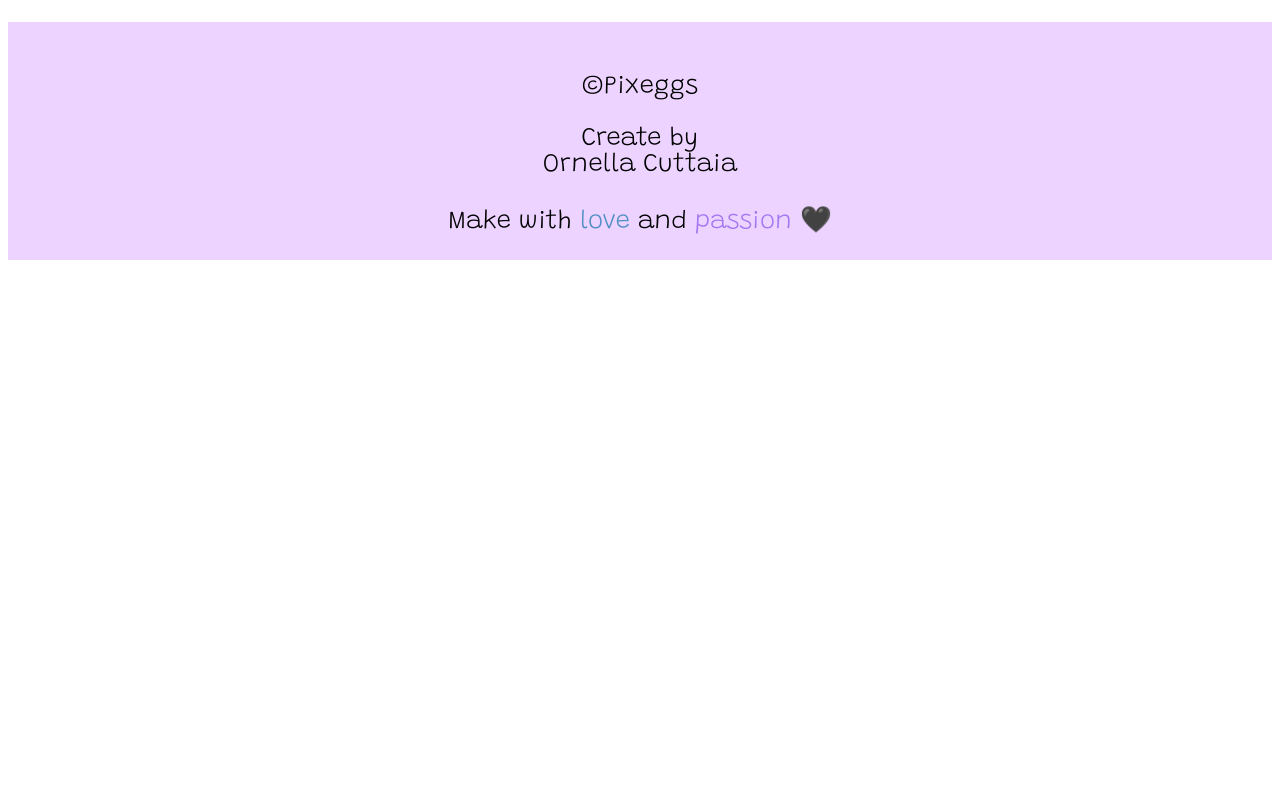
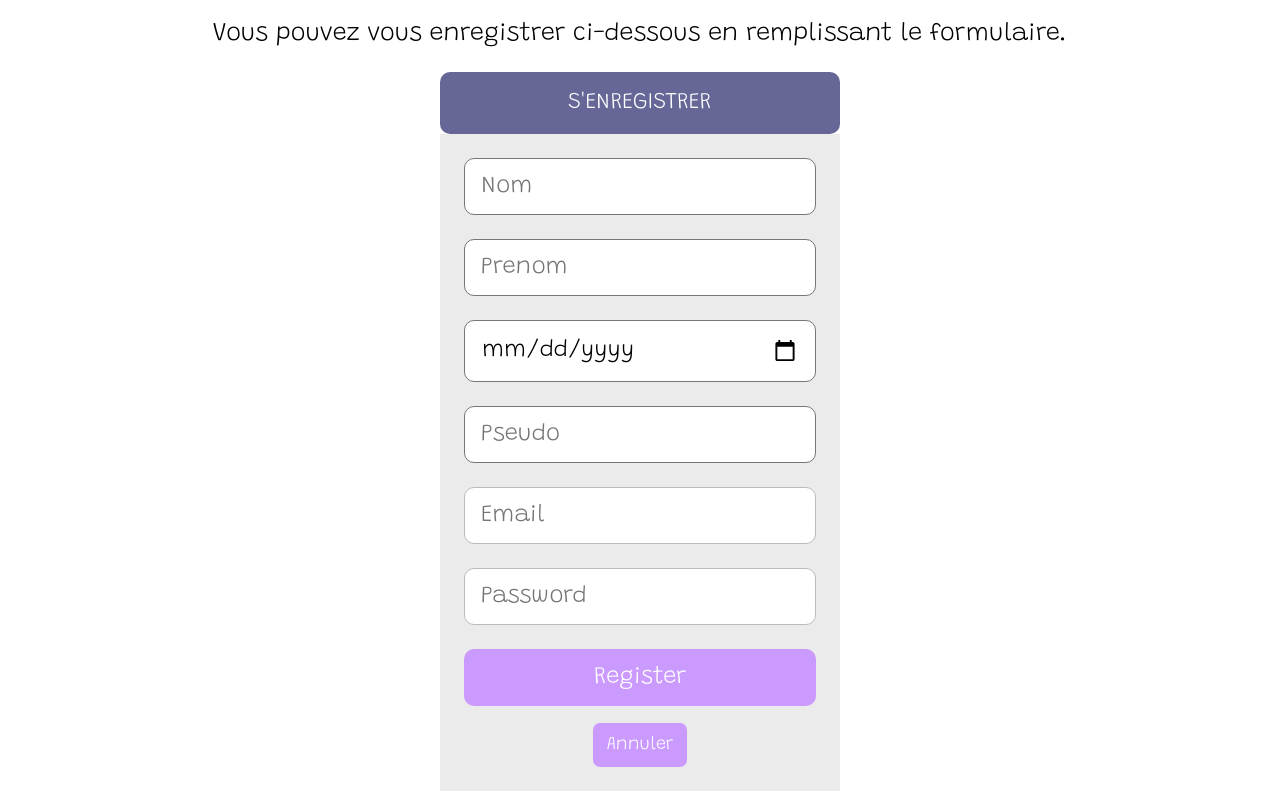
Before and after one commit to Ornellac/pixeggs, an Angular app: page /register in a window 1280 px wide. Before the commit this address led to /. Shown: the part 460-1260 px from the top of the page. Before the commit the page ends 800 px from the top, so only its background shows below. Built offline with nearby package versions, Linux system fonts and the light colour scheme; a web font is replaced by a local one.

Commit message:
Enregistrement des utilisateur terminer

```diff
--- a/src/app/app-routing.module.ts
+++ b/src/app/app-routing.module.ts
@@ -1,3 +1,5 @@
+import { ChoixComponent } from './choix/choix.component';
+import { RegisterComponent } from './register/register.component';
 import { NgModule } from '@angular/core';
 import { RouterModule, Routes } from '@angular/router';
 import { AccueilComponent } from './accueil/accueil.component';
@@ -10,7 +12,9 @@ const routes: Routes = [
   {path:'', redirectTo:'accueil', pathMatch:'full'},
   {path:'accueil', component:AccueilComponent},
   {path:'connexion', component:ConnexionComponent},
-  {path:'admin', component:AdminComponent}
+  {path:'admin', component:AdminComponent},
+  {path:'register', component:RegisterComponent},
+  {path:'choix', component:ChoixComponent}
 ];
 
 @NgModule({
--- a/src/app/app.module.ts
+++ b/src/app/app.module.ts
@@ -11,6 +11,8 @@ import { ConnexionComponent } from './connexion/connexion.component';
 import { AdminComponent } from './admin/admin.component';
 import { ReactiveFormsModule } from '@angular/forms';
 import { InscriptionComponent } from './inscription/inscription.component';
+import { RegisterComponent } from './register/register.component';
+import { ChoixComponent } from './choix/choix.component';
 
 @NgModule({
   declarations: [
@@ -21,6 +23,8 @@ import { InscriptionComponent } from './inscription/inscription.component';
     ConnexionComponent,
     AdminComponent,
     InscriptionComponent,
+    RegisterComponent,
+    ChoixComponent
   ],
   imports: [
     BrowserModule,
--- /dev/null
+++ b/src/app/choix/choix.component.html
@@ -0,0 +1,3 @@
+<p>
+  Félicitation ! Votre compte a été créez avec succes.
+</p>
--- /dev/null
+++ b/src/app/choix/choix.component.ts
@@ -0,0 +1,20 @@
+import { AuthService } from './../auth.service';
+import { Component, OnInit } from '@angular/core';
+import { FormBuilder, FormGroup, Validators } from '@angular/forms';
+import { Router } from '@angular/router';
+import { Utilisateur } from '../models/utilisateur';
+import { ApiService } from '../services/api.service';
+
+@Component({
+  selector: 'app-choix',
+  templateUrl: './choix.component.html',
+  styleUrls: ['./choix.component.scss']
+})
+export class ChoixComponent implements OnInit {
+
+  constructor(private _api:ApiService, private authService:AuthService, private router:Router) { }
+
+  ngOnInit() {
+  }
+
+}
--- a/src/app/connexion/connexion.component.html
+++ b/src/app/connexion/connexion.component.html
@@ -1,4 +1,4 @@
-<p>Veuillez vous identifier.<br> Si vous ne disposez d'aucun compte, vous pouvez en créez un <a routerLink="#">ici.</a></p>
+<p>Veuillez vous identifier.<br> Si vous ne disposez d'aucun compte, vous pouvez en créez un <a routerLink="/register">ici.</a></p>
 
 <div class="login">
     <h2 class="login-header">S'identifier</h2>
--- a/src/app/connexion/connexion.component.ts
+++ b/src/app/connexion/connexion.component.ts
@@ -11,8 +11,10 @@ import { ApiService } from '../services/api.service';
   styleUrls: ['./connexion.component.scss']
 })
 export class ConnexionComponent implements OnInit {
+
   loginForm!: FormGroup;
   isSubmitted = false;
+
   constructor(private _api:ApiService, private authService:AuthService, private router:Router, private formBuilder:FormBuilder ) { }
 
   ngOnInit() {
@@ -21,7 +23,9 @@ export class ConnexionComponent implements OnInit {
       Password:['', Validators.required]
     });
   }
+
   get formControls() { return this.loginForm.controls; }
+
   seConnecter(){
     console.log(this.loginForm.value);
     this.isSubmitted = true;
--- /dev/null
+++ b/src/app/register/register.component.html
@@ -0,0 +1,53 @@
+<p>Vous pouvez vous enregistrer ci-dessous en remplissant le formulaire.</p>
+
+<div class="login">
+  <h2 class="login-header">S'enregistrer</h2>
+  <form [formGroup]="registerForm" class="login-container" (ngSubmit)="senregistrer()">
+    <p [ngClass]="{ 'has-error': isSubmit && formControls.Nom.errors }">
+      <input type="text" placeholder="Nom" formControlName="Nom">
+    </p>
+    <div *ngIf="isSubmit && formControls.Nom.errors" class="help-block">
+      <div *ngIf="formControls.Nom.errors.required" font color="red">Un nom est requis.</div>
+    </div>
+
+    <p [ngClass]="{ 'has-error': isSubmit && formControls.Prenom.errors }">
+      <input type="text" placeholder="Prenom" formControlName="Prenom">
+    </p>
+    <div *ngIf="isSubmit && formControls.Prenom.errors" class="help-block">
+      <div *ngIf="formControls.Prenom.errors.required" font color="red">Un prénom est requis.</div>
+    </div>
+
+    <p [ngClass]="{ 'has-error': isSubmit && formControls.DateNaiss.errors }">
+      <input type="date" placeholder="DateNaiss" formControlName="DateNaiss">
+    </p>
+    <div *ngIf="isSubmit && formControls.DateNaiss.errors" class="help-block">
+      <div *ngIf="formControls.DateNaiss.errors.required" font color="red">Une date est requise.</div>
+    </div>
+
+    <p [ngClass]="{ 'has-error': isSubmit && formControls.Pseudo.errors }">
+      <input type="text" placeholder="Pseudo" formControlName="Pseudo">
+    </p>
+    <div *ngIf="isSubmit && formControls.Pseudo.errors" class="help-block">
+      <div *ngIf="formControls.Pseudo.errors.required" font color="red">Un pseudo est requis.</div>
+    </div>
+
+    <p [ngClass]="{ 'has-error': isSubmit && formControls.Email.errors }">
+      <input type="email" placeholder="Email" formControlName="Email">
+    </p>
+    <div *ngIf="isSubmit && formControls.Email.errors" class="help-block">
+      <div *ngIf="formControls.Email.errors.required" font color="red">L'email est requis.</div>
+    </div>
+
+    <p [ngClass]="{ 'has-error': isSubmit && formControls.Password.errors }">
+      <input type="password" placeholder="Password" formControlName="Password">
+    </p>
+    <div *ngIf="isSubmit && formControls.Password.errors" class="help-block">
+      <div *ngIf="formControls.Password.errors.required" font color='red'> Mot de passe requis.</div>
+    </div>
+
+    <p>
+      <input type="submit" value="Register">
+      <button type="reset" class="annulerButton" (click)="resetForm()">Annuler</button>
+    </p>
+  </form>
+</div>
--- /dev/null
+++ b/src/app/register/register.component.scss
@@ -0,0 +1,109 @@
+*{
+    font-family: 'Grandstander', cursive;
+}
+
+p{
+    text-align: center;
+    font-size: 25px;
+}
+
+a{
+    text-decoration: none;
+    color: rgb(202, 154, 254);
+}
+
+.login {
+    width: 400px;
+    margin: 16px auto;
+    font-size: 16px;
+}
+
+.login-header,
+.login p {
+    margin-top: 0;
+    margin-bottom: 0;
+}
+
+.login-triangle {
+    width: 0;
+    margin-right: auto;
+    margin-left: auto;
+    border: 12px solid transparent;
+    border-bottom-color: rgb(102, 103, 151);
+}
+
+.login-header {
+    background: rgb(102, 103, 151);
+    padding: 20px;
+    font-size: 1.4em;
+    font-weight: normal;
+    text-align: center;
+    text-transform: uppercase;
+    color: #fff;
+    border-radius: 10px;
+}
+
+.annulerButton{
+    margin-top:5%;
+    padding: 11px;
+    font-size: 18px;
+    text-align: center;
+    color: #fff;
+    border-radius: 7px;
+    cursor: pointer;
+    background: rgb(202, 154, 254);
+    border-color: transparent;
+}
+
+.annulerButton:hover{
+    background: rgb(102, 103, 151);
+}
+
+.login-container {
+    background: #ebebeb;
+    padding: 12px;
+}
+
+.login p {
+    padding: 12px;
+}
+
+.login input {
+    box-sizing: border-box;
+    display: block;
+    width: 100%;
+    border-width: 1px;
+    border-style: solid;
+    padding: 16px;
+    outline: 0;
+    font-family: inherit;
+    font-size: 0.95em;
+    border-radius: 10px;
+}
+
+.login input[type="email"],
+.login input[type="password"] {
+    background: #fff;
+    border-color: #bbb;
+    color: #555;
+}
+
+.login input[type="email"]:focus,
+.login input[type="password"]:focus {
+    border-color: #888;
+}
+
+.login input[type="submit"] {
+    background: rgb(202, 154, 254);
+    border-color: transparent;
+    color: #fff;
+    cursor: pointer;
+}
+
+.login input[type="submit"]:hover {
+    background: rgb(102, 103, 151);
+}
+
+.login input[type="submit"]:focus {
+    border-color: rgb(102, 103, 151);
+}
--- /dev/null
+++ b/src/app/register/register.component.ts
@@ -0,0 +1,51 @@
+import { AuthService } from './../auth.service';
+import { Component, OnInit } from '@angular/core';
+import { FormBuilder, FormGroup, Validators } from '@angular/forms';
+import { Router } from '@angular/router';
+import { ApiService } from '../services/api.service';
+import { Utilisateur } from '../models/utilisateur';
+
+@Component({
+  selector: 'app-register',
+  templateUrl: './register.component.html',
+  styleUrls: ['./register.component.scss']
+})
+export class RegisterComponent implements OnInit {
+
+  registerForm!: FormGroup;
+  isSubmit=false;
+
+  constructor(private _api:ApiService,private authService:AuthService ,private router:Router, private formBuilder:FormBuilder) { }
+
+  ngOnInit() {
+    this.registerForm = this.formBuilder.group({
+      Nom:['', Validators.required],
+      Prenom:['', Validators.required],
+      DateNaiss:['', Validators.required],
+      Email:['', Validators.required],
+      Password:['', Validators.required],
+      Pseudo:['', Validators.required]
+    });
+  }
+
+  get formControls() { return this.registerForm.controls; }
+
+  senregistrer(){
+    console.log(this.registerForm.value);
+    this.isSubmit = true;
+    if (this.registerForm.invalid){
+      return;
+    }
+    let user = [];
+    this._api.register(this.registerForm.value).subscribe(data => {user=data;
+      alert('Succes !😀')
+      this.router.navigateByUrl('/choix');
+    });
+  }
+
+  resetForm(){
+    this.isSubmit = false;
+    this.registerForm.reset();
+  }
+
+}
--- a/src/app/services/api.service.ts
+++ b/src/app/services/api.service.ts
@@ -19,6 +19,10 @@ export class ApiService {
     return this._http.post<Utilisateur[]>(`${this._url}/utilisateur/check`, body)
   }
 
+  public register(body:any):Observable<Utilisateur[]>{
+    return this._http.post<Utilisateur[]>(`${this._url}/utilisateur/register`, body)
+  }
+
   //* Les Monstres :
   public getMonstre(): Observable<any>{
     return this._http.get<any>(`${this._url}/monstre`);
```
Also changed, not shown: src/app/choix/choix.component.scss (added), 2 other files (tests, documents, lock files or other folders).
